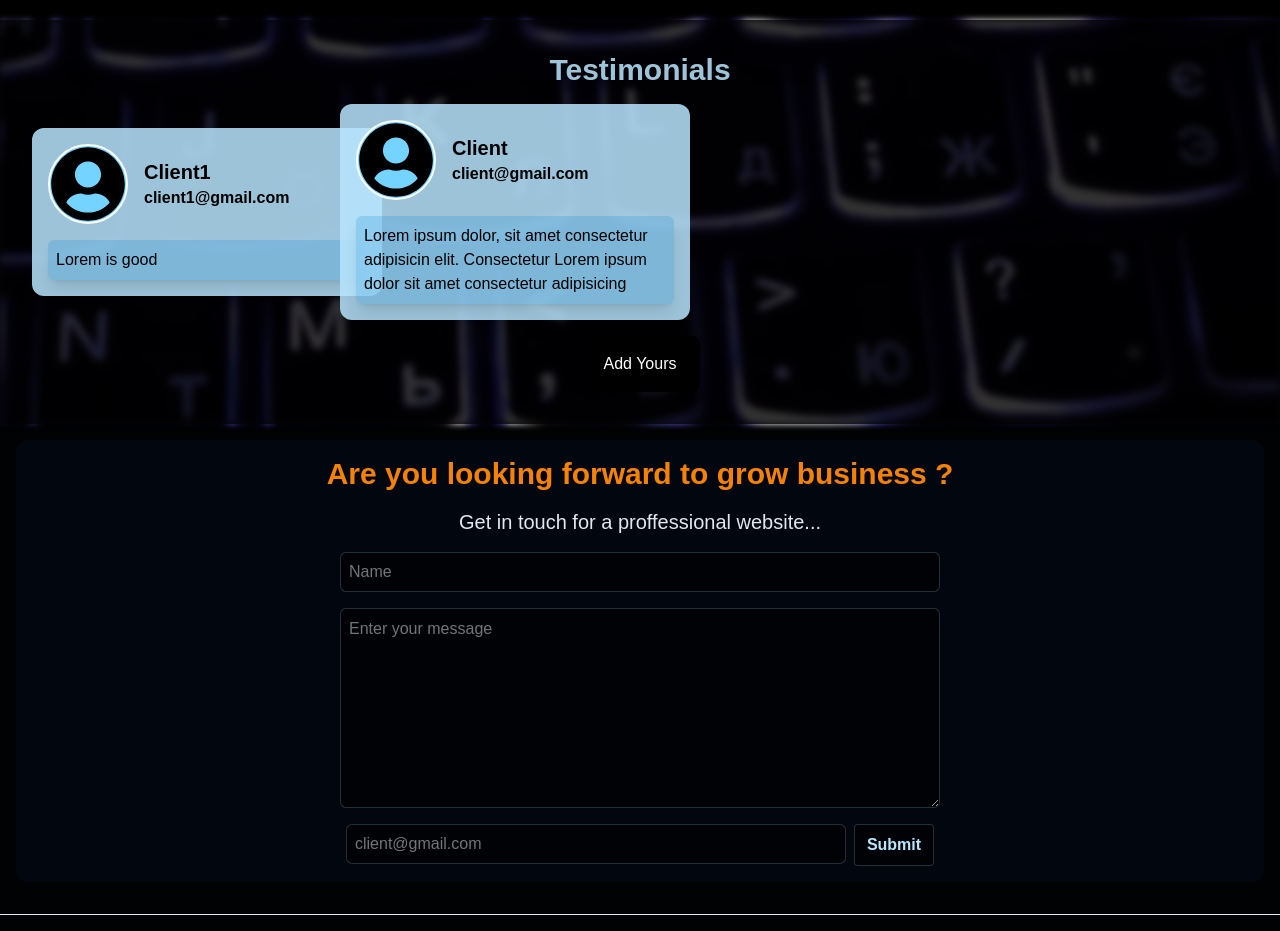
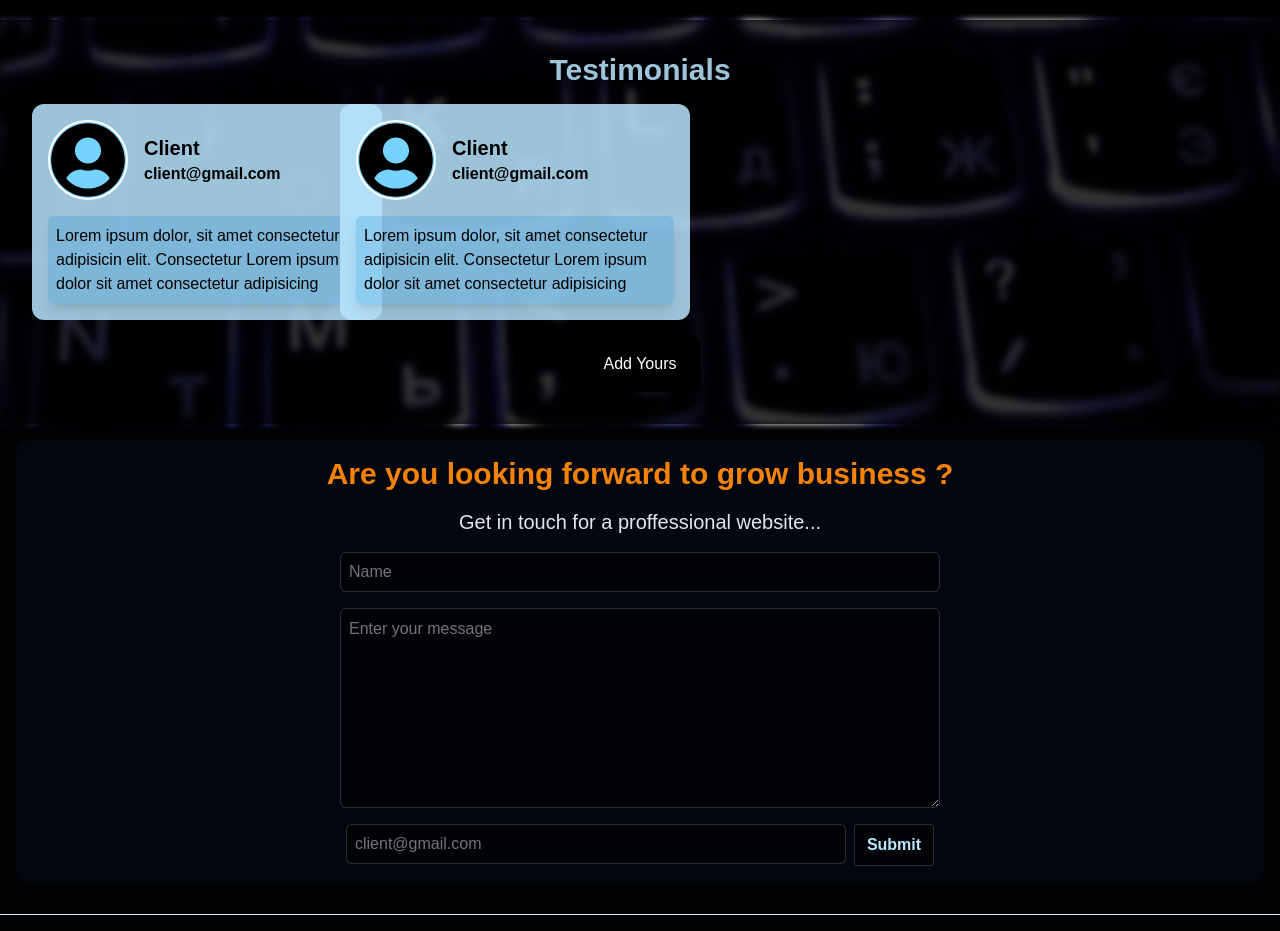
Before and after one commit to Thierry256-dev/Portfolio, a React (Vite) app: page / in a window 1280 px wide. Shown: the part 3740-4671 px from the top of the page. Built offline with nearby package versions, Linux system fonts and the light colour scheme.

Commit message:
Adding Error boundary and error page

```diff
--- a/src/App.jsx
+++ b/src/App.jsx
@@ -13,6 +13,7 @@ import {
 } from "react-icons/fa";
 import { motion, useInView } from "framer-motion";
 import { useRef } from "react";
+import ErrorBoundary from "./Componets/ErrorBoundary";
 
 function App() {
   const aboutRef = useRef(null);
@@ -159,7 +160,9 @@ function App() {
         </motion.h1>
         <div className="absolute h-full inset-0 z-1 bg-[url('./assets/keyboard.jpg')] bg-no-repeat bg-cover bg-center blur-[3px]" />
         <div className="absolute inset-0 h-full z-2 bg-black/80" />
-        <Testimonials />
+        <ErrorBoundary>
+          <Testimonials />
+        </ErrorBoundary>
       </section>
       <footer id="footer">
         <Footer />
--- /dev/null
+++ b/src/Componets/ErrorBoundary.jsx
@@ -0,0 +1,26 @@
+import React from "react";
+
+export default class ErrorBoundary extends React.Component {
+  constructor(props) {
+    super(props);
+    this.state = { hasError: false };
+  }
+
+  static getDerivedStateFromError(error) {
+    return { hasError: true };
+  }
+
+  componentDidCatch(error, errorInfo) {
+    console.error("Error caught by ErrorBoundary:", error, errorInfo);
+  }
+
+  render() {
+    if (this.state.hasError) {
+      return (
+        <h2 className="text-white text-center text-lg">Something Went Wrong</h2>
+      );
+    }
+
+    return this.props.children;
+  }
+}
--- /dev/null
+++ b/src/Componets/ErrorPage.jsx
@@ -0,0 +1,21 @@
+import { useRouteError } from "react-router-dom";
+import { FaSadCry } from "react-icons/fa";
+
+export default function ErrorPage() {
+  const error = useRouteError();
+  console.error(error);
+  return (
+    <>
+      <div className="text-white flex flex-col items-center h-screen justify-center gap-4 font-bold">
+        <p className="text-3xl ">Oops!!</p>
+        <p className="text-2xl">
+          Something went wrong <FaSadCry className="inline text-amber-500" />
+        </p>
+        <p className="text-gray-500 text-xl italic bg-white/10 p-4 rounded-full">
+          {error.status}
+          {error.message}
+        </p>
+      </div>
+    </>
+  );
+}
--- a/src/Componets/Testimonials.jsx
+++ b/src/Componets/Testimonials.jsx
@@ -1,6 +1,7 @@
 import TestimonialCard from "./TestimonialCard";
 import { useState, useEffect } from "react";
 import axios from "axios";
+import ErrorBoundary from "./ErrorBoundary";
 
 export default function Testimonials() {
   const [testimonials, setTestimonials] = useState([]);
@@ -12,14 +13,12 @@ export default function Testimonials() {
     },
   ];
 
-  /*
   useEffect(() => {
     axios
       .get("")
       .then((res) => setTestimonials(res.data))
       .catch((err) => console.error(err));
   }, []);
-  */
 
   return (
     <>
@@ -28,9 +27,9 @@ export default function Testimonials() {
           {test.map((t, i) => (
             <TestimonialCard
               key={i}
-              name={t.name}
-              email={t.email}
-              testimonial={t.testimonial}
+              name={t.Name}
+              email={t.Email}
+              testimonial={t.Testimonial}
             />
           ))}
           <TestimonialCard />
--- a/src/main.jsx
+++ b/src/main.jsx
@@ -6,11 +6,13 @@ import App from "./App.jsx";
 import All from "./Componets/Projects/All.jsx";
 import WebApps from "./Componets/Projects/WebApps.jsx";
 import Designs from "./Componets/Projects/Designs.jsx";
+import ErrorPage from "./Componets/ErrorPage.jsx";
 
 const router = createBrowserRouter([
   {
     path: `/`,
     element: <App />,
+    errorElement: <ErrorPage />,
     children: [
       {
         index: true,
```
